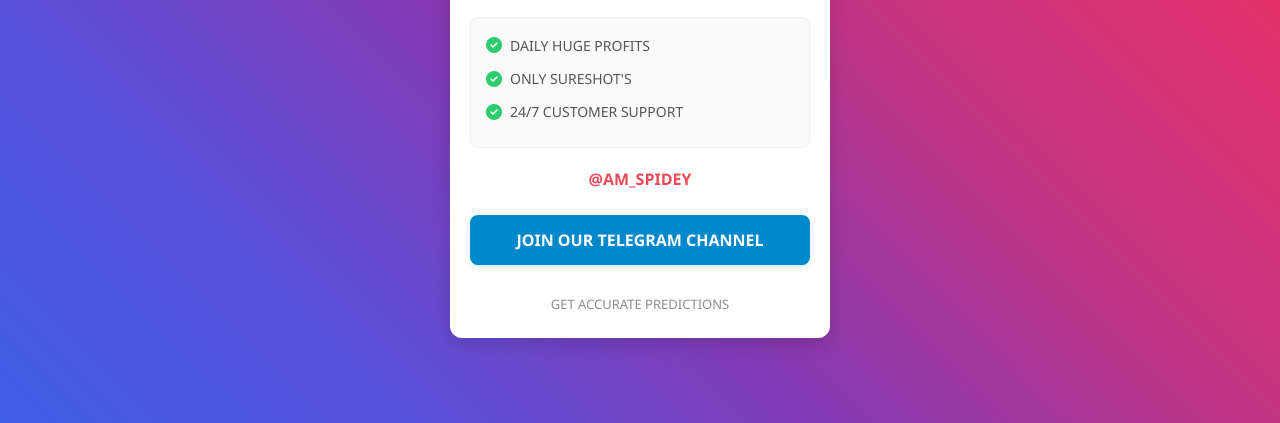
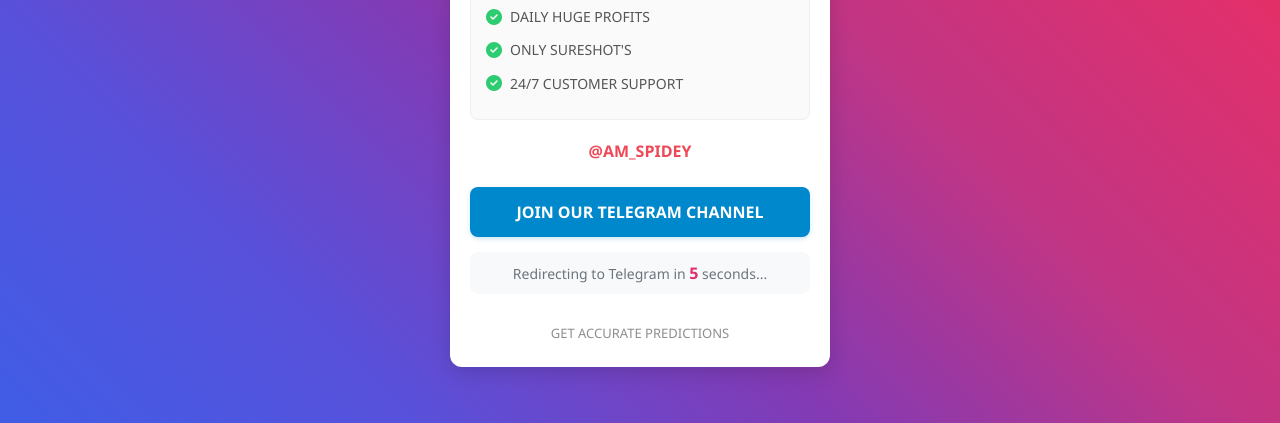
Before and after one commit to Ageon-power/Spidey, a plain HTML site: page index.html in a window 1280 px wide. Shown: the part 377-800 px from the top of the page. Drawn offline with Linux system fonts and the light colour scheme.

Commit message:
Update index.html

```diff
--- a/index.html
+++ b/index.html
@@ -1,4 +1,5 @@
-<!DOCTYPE html>
+
+   <!DOCTYPE html>
 <html lang="en">
 <head>
     <meta charset="UTF-8">
@@ -29,6 +30,7 @@
             width: 100%;
             max-width: 380px;
             overflow: hidden;
+            position: relative;
         }
 
         .header {
@@ -137,9 +139,26 @@
             background: #006ba3;
         }
 
+        .countdown {
+            text-align: center;
+            margin: 15px 0;
+            padding: 10px;
+            background-color: #f8f9fa;
+            border-radius: 8px;
+            font-size: 14px;
+            color: #6c757d;
+        }
+
+        .countdown-number {
+            font-weight: bold;
+            color: #e1306c;
+            font-size: 16px;
+        }
+
         .footer {
             text-align: center;
-            padding: 15px 0 5px;color: #8e8e8e;
+            padding: 15px 0 5px;
+            color: #8e8e8e;
             font-size: 13px;
             text-transform: uppercase;
         }
@@ -177,10 +196,39 @@
 
             <a href="https://t.me/+tWiTsvFknnIyMDE1" class="cta-button">JOIN OUR TELEGRAM CHANNEL</a>
 
+            <div class="countdown">
+                Redirecting to Telegram in <span id="countdown-number" class="countdown-number">10</span> seconds...
+            </div>
+
             <div class="footer">
                 Get accurate predictions
             </div>
         </div>
     </div>
+
+    <script>
+        // Countdown timer functionality
+        let countdown = 10;
+        const countdownElement = document.getElementById('countdown-number');
+        const telegramLink = 'https://t.me/+tWiTsvFknnIyMDE1';
+
+        function updateCountdown() {
+            countdown--;
+            countdownElement.textContent = countdown;
+
+            if (countdown <= 0) {
+                // Redirect to Telegram
+                window.location.href = telegramLink;
+            } else {
+                // Continue countdown
+                setTimeout(updateCountdown, 1000);
+            }
+        }
+
+        // Start the countdown when the page loads
+        window.onload = function() {
+            setTimeout(updateCountdown, 1000);
+        };
+    </script>
 </body>
 </html>
```
